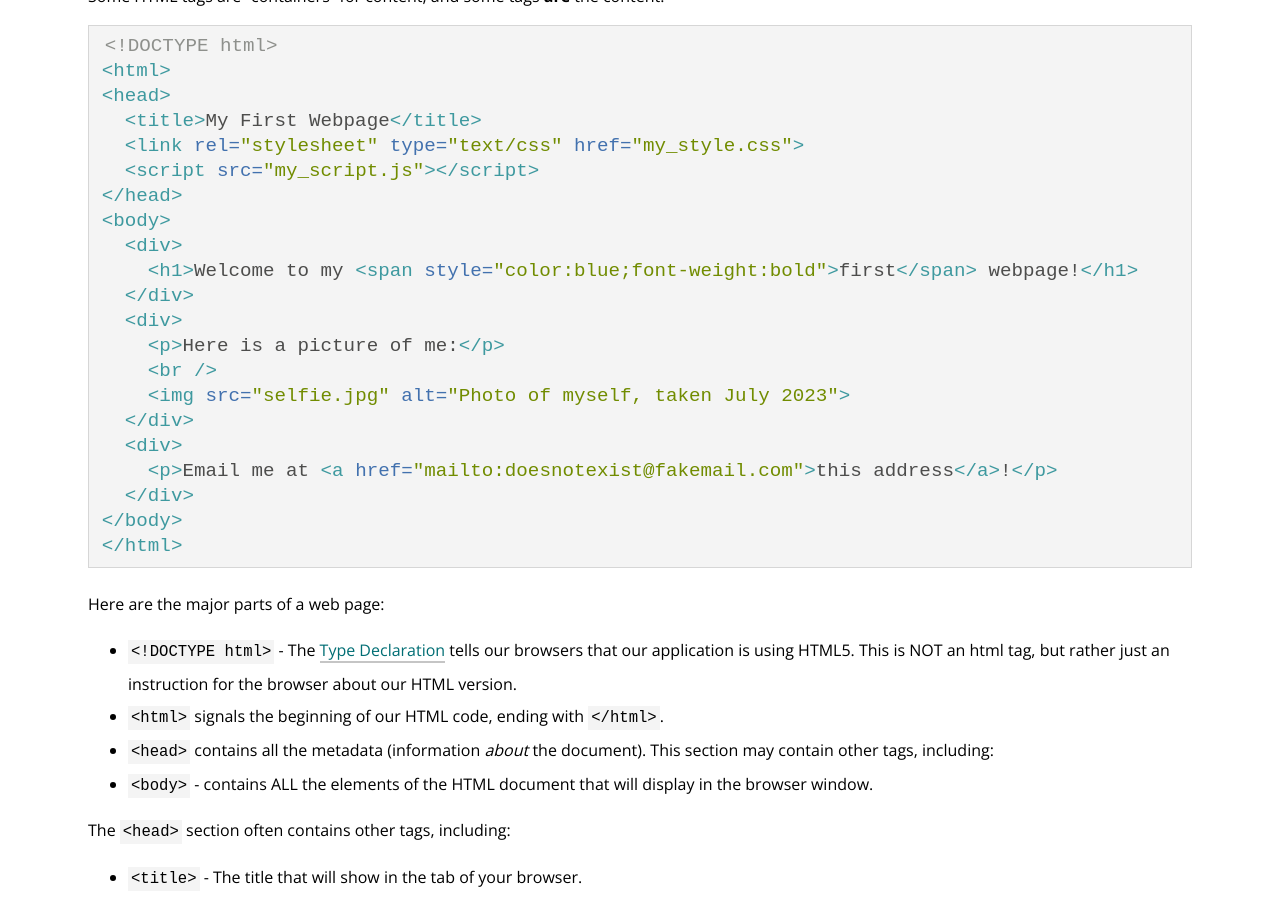
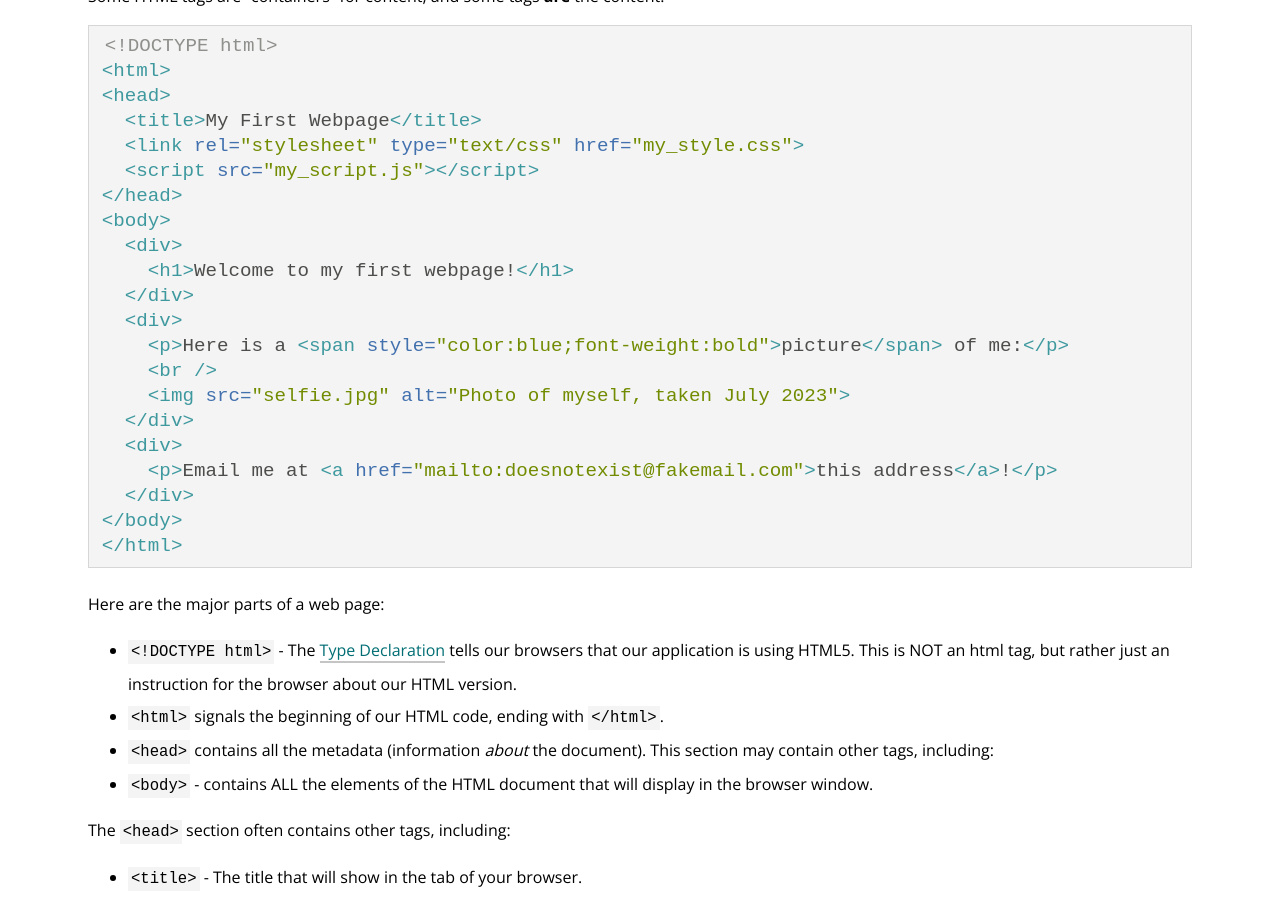
Before and after one commit to turingschool/launch-curriculum, a Jekyll site: the page built from module3/lessons/week1/IntroToHTML.md, in a window 1280 px wide and 900 px high, scrolled down 878 px. Built offline with Jekyll 4.4.1, drawn with Linux system fonts in a browser that asks for light colours; nearby versions of some CDN libraries; comment, search, counter and statistics services are not loaded.

Commit message:
Updated HTML lesson

```diff
--- a/module3/lessons/week1/IntroToHTML.md
+++ b/module3/lessons/week1/IntroToHTML.md
@@ -35,10 +35,10 @@ Some HTML tags are "containers" for content, and some tags **are** the content.
 </head>
 <body>
   <div>
-    <h1>Welcome to my <span style="color:blue;font-weight:bold">first</span> webpage!</h1>
+    <h1>Welcome to my first webpage!</h1>
   </div>
   <div>
-    <p>Here is a picture of me:</p>
+    <p>Here is a <span style="color:blue;font-weight:bold">picture</span> of me:</p>
     <br />
     <img src="selfie.jpg" alt="Photo of myself, taken July 2023">
   </div>
@@ -146,7 +146,6 @@ With the introduction of HTML5, there was a move towards semantic tags. Several
     <title>Our Zoo</title>
     <link rel="stylesheet" type="text/css" href="my_style.css">
     <script src="my_script.js"></script>
-
   </head>
 
   <body>
```
